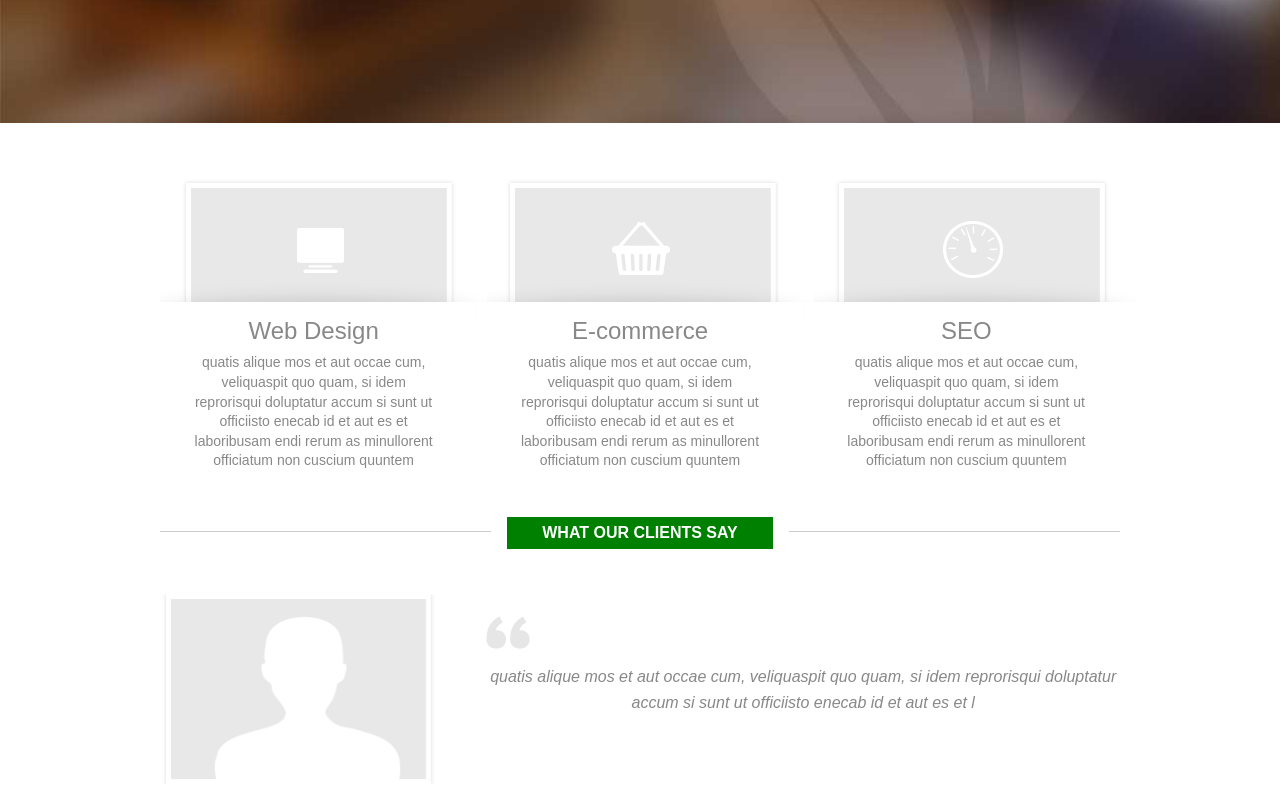
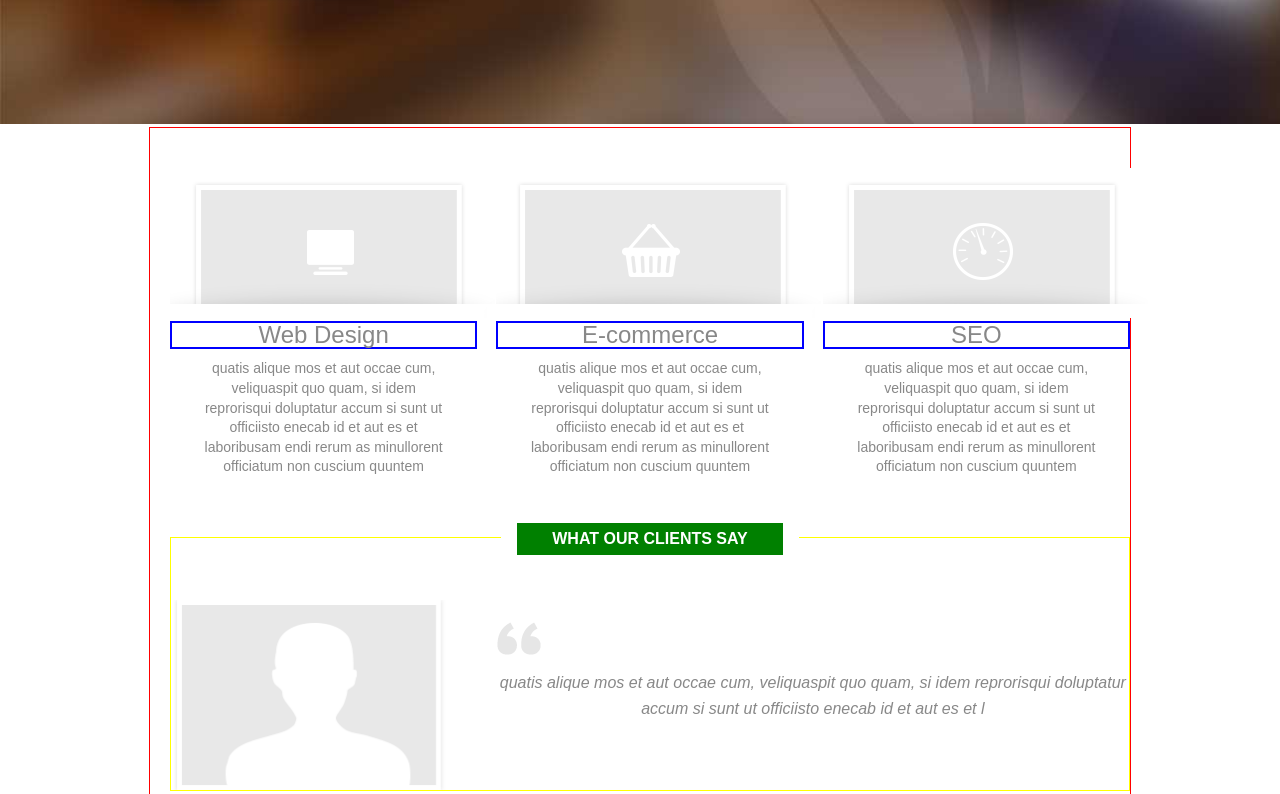
Before and after one commit to LRSORRENTI/jQuery, a plain HTML site: page 02_Using_jQuery/index.html in a window 1280 px wide. Shown: the part 372-1166 px from the top of the page. Drawn offline with Linux system fonts and the light colour scheme.

Commit message:
added more examples of using css selectors to change properties in the DOM with jQuery

```diff
--- a/02_Using_jQuery/index.html
+++ b/02_Using_jQuery/index.html
@@ -84,7 +84,8 @@
         </div>
 
     </div>
-
+<script src="../libs/jquery.js"></script>
+<script src="./scripts/script.js"></script>
 </body>
 
 </html>
--- /dev/null
+++ b/02_Using_jQuery/scripts/script.js
@@ -0,0 +1,8 @@
+// $(document).ready(() => {
+//     alert('jquery loaded!')
+// })
+
+$('#lead-banner p').css({color: "red"})
+$('h3').css({border: "2px solid blue"})
+$('.wrapper').css({border: "1px solid red", paddingLeft: "20px"})
+$('#clients').css({border: "1px solid yellow"})
```
Also changed, not shown: 1 other file.
